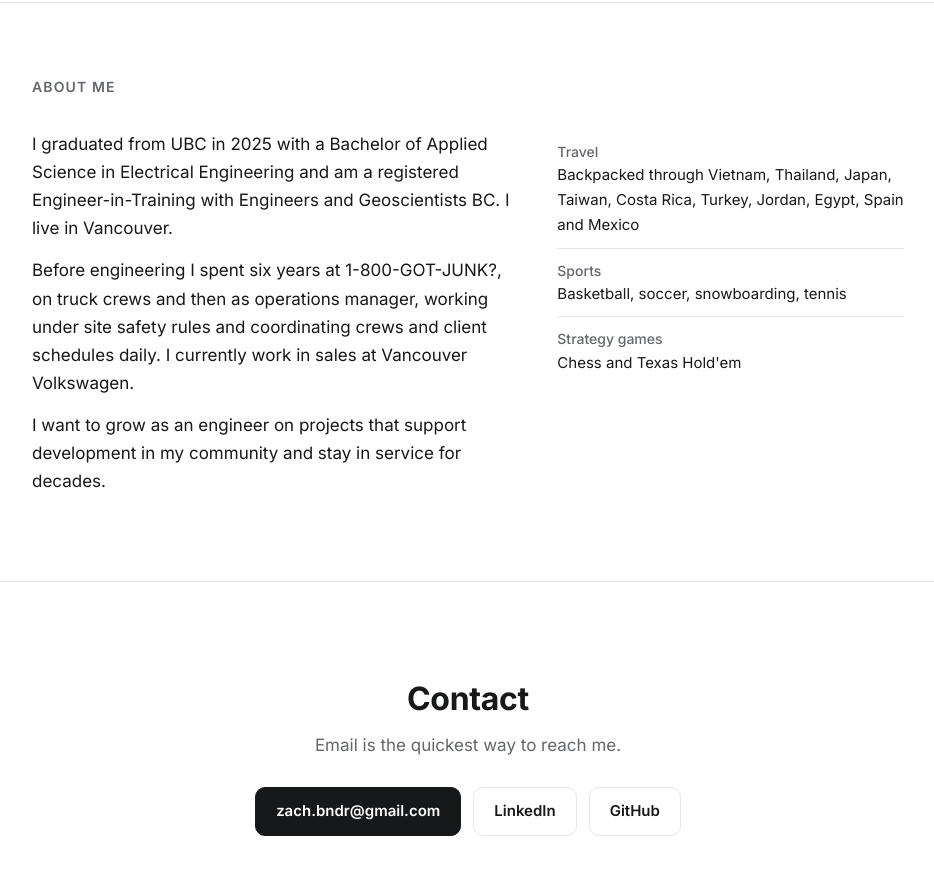
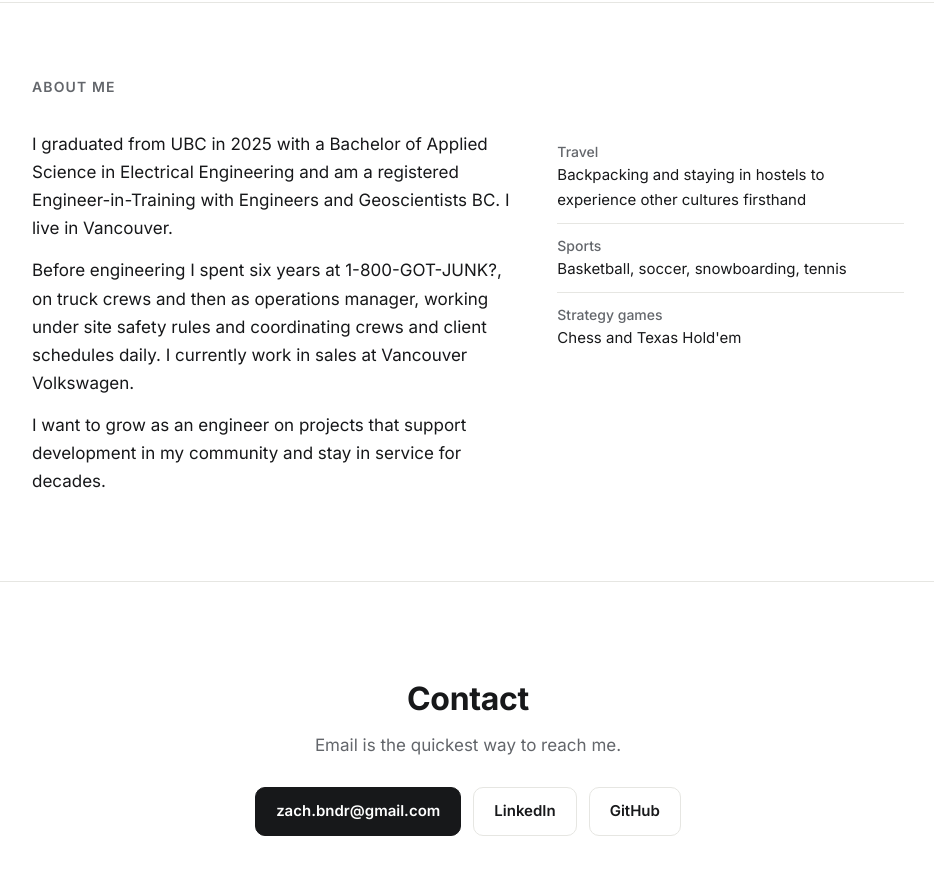
Before and after one commit to BigBenda/BigBenda.github.io, a plain HTML site: page index.html in a window 1280 px wide. Shown: the part 5600-6474 px from the top of the page, without its empty margins (172-1106 px from the left). Drawn offline with Linux system fonts and the light colour scheme.

Commit message:
Simplify travel line
Co-Authored-By: Claude Opus 5.5 <noreply@anthropic.com>

```diff
--- a/index.html
+++ b/index.html
@@ -426,7 +426,7 @@
           <p>I want to grow as an engineer on projects that support development in my community and stay in service for decades.</p>
         </div>
         <ul class="interests">
-          <li><strong>Travel</strong>Backpacked through Vietnam, Thailand, Japan, Taiwan, Costa Rica, Turkey, Jordan, Egypt, Spain and Mexico</li>
+          <li><strong>Travel</strong>Backpacking and staying in hostels to experience other cultures firsthand</li>
           <li><strong>Sports</strong>Basketball, soccer, snowboarding, tennis</li>
           <li><strong>Strategy games</strong>Chess and Texas Hold'em</li>
         </ul>
```
